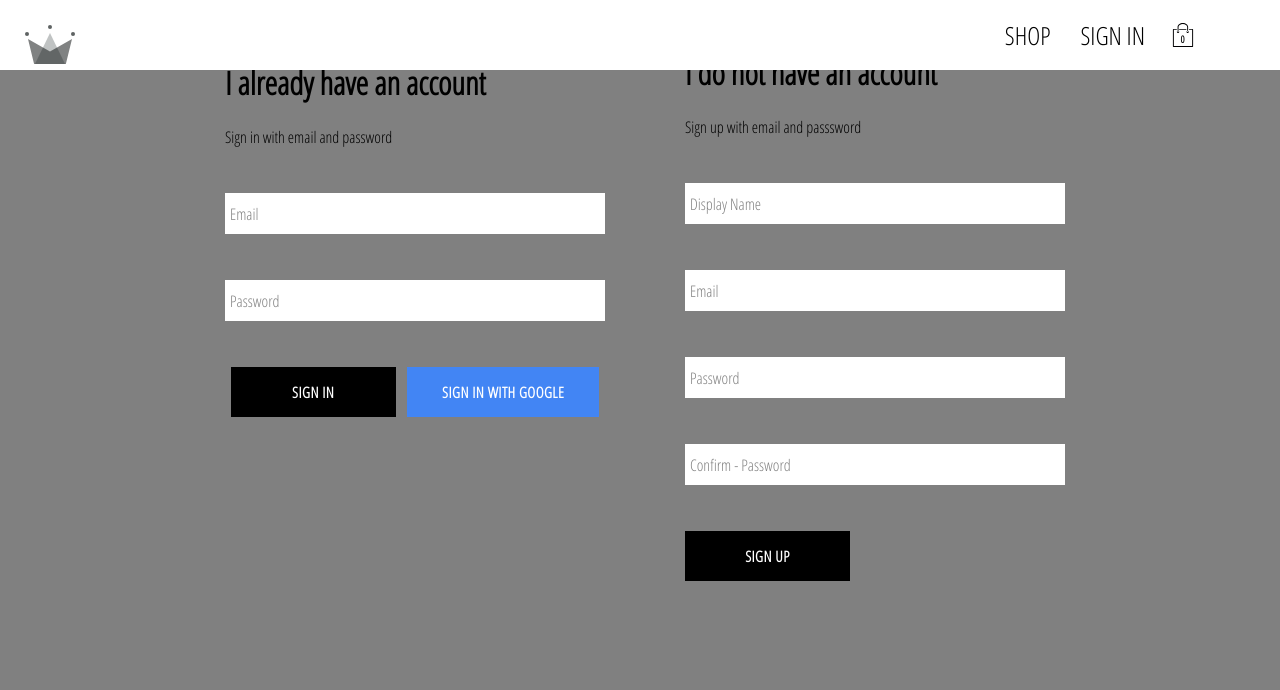
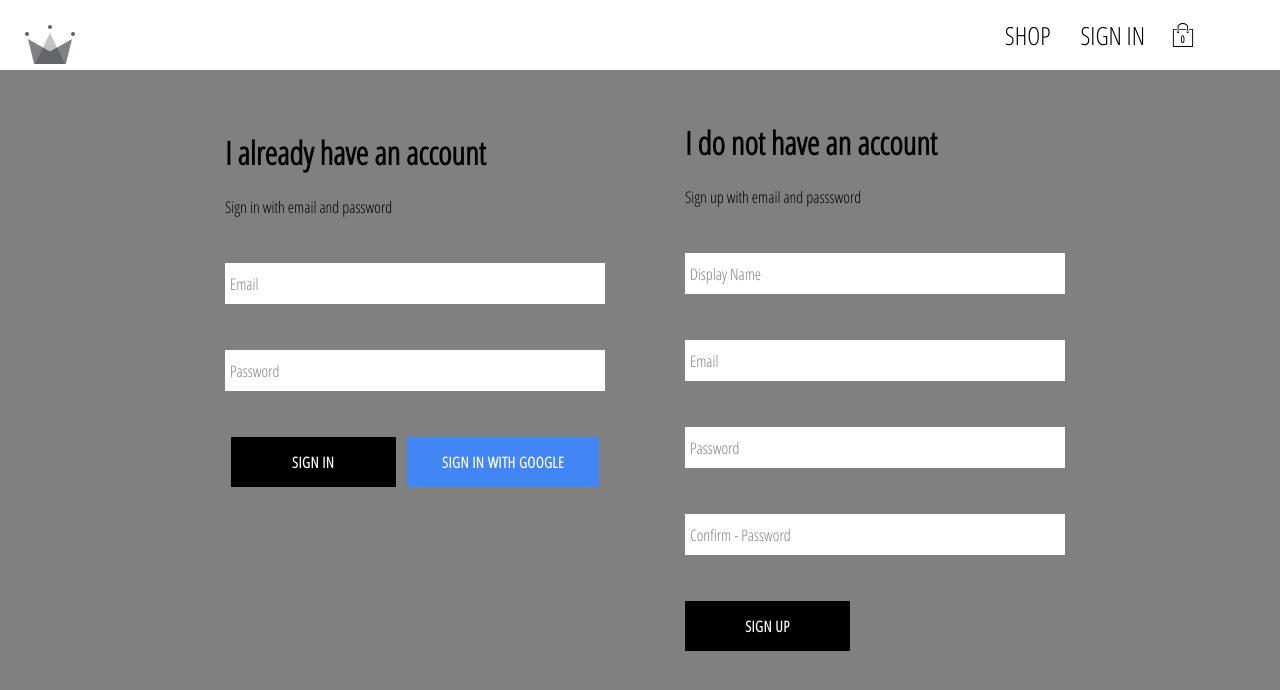
Before and after one commit to yashodeepchikte/Crown-live, a React (Create React App) app: page /signIn in a window 1280 px wide. Shown: the top 690 px of the page. Built offline with nearby package versions, Linux system fonts and the light colour scheme; no server answers.

Commit message:
margin adjustmments

```diff
--- a/src/pages/sign-in-sign-up/sign-in-sign-up.styles.scss
+++ b/src/pages/sign-in-sign-up/sign-in-sign-up.styles.scss
@@ -2,5 +2,5 @@
     width: 850px;
     display: flex;
     justify-content: space-between;
-    margin: 30px auto;
+    margin: 100px auto;
   }
```
